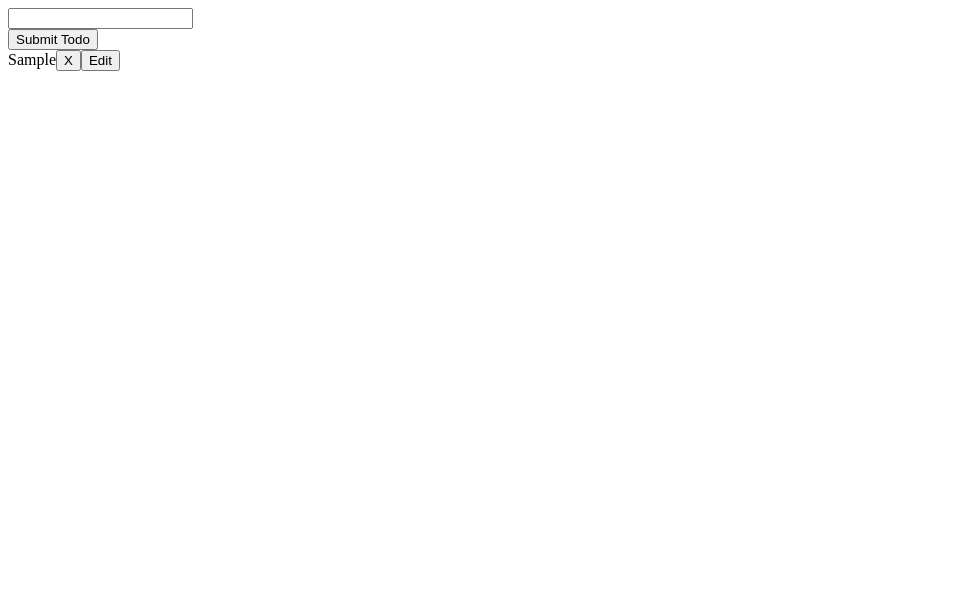
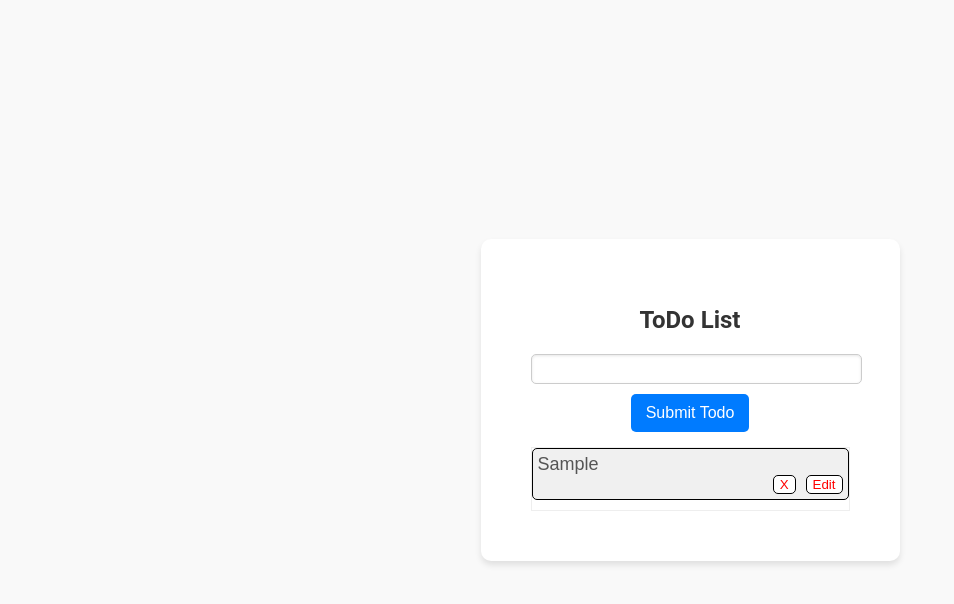
Before and after one commit to ssbhatnagar/React_Codes, a React (Vite) app in the folder react-codes/: page / in a window 1280 px wide. Both pictures are taken after typing "Sample" into the empty fields and a click on the button "Submit Todo". Shown: the top 604 px of the page, without its empty margins (0-954 px from the left). Built offline with nearby package versions, Linux system fonts and the light colour scheme.

Commit message:
feat: added CSS

```diff
--- a/react-codes/src/index.css
+++ b/react-codes/src/index.css
@@ -0,0 +1,113 @@
+body {
+    font-family: 'Roboto', sans-serif;
+    background-color: #f9f9f9;
+    margin: 0;
+    padding: 0;
+    display: flex;
+    justify-content: center;
+    align-items: center;
+    height: 100vh;
+  }
+
+  .mainContent {
+    background: #ffffff;
+    padding: 50px;
+    border-radius: 10px;
+    box-shadow: 0 4px 6px rgba(0, 0, 0, 0.1);
+    width: 100%;
+    height: 100%;
+    max-width: 400px;
+    text-align: center;
+  }
+
+  h1 {
+    font-size: 24px;
+    color: #333;
+    margin-bottom: 20px;
+  }
+
+  .inputBox input {
+    width: 100%;
+    padding: 5px;
+    border: 1px solid #ccc;
+    border-radius: 5px;
+    font-size: 16px;
+    margin-bottom: 10px;
+    box-shadow: inset 0 1px 3px rgba(0, 0, 0, 0.1);
+  }
+
+  .inputBox input:focus {
+    border-color: #007bff;
+    outline: none;
+    box-shadow: 0 0 5px rgba(0, 123, 255, 0.5);
+  }
+
+  .SubmitBtnContainer button {
+    background-color: #007bff;
+    color: #fff;
+    border: none;
+    padding: 10px 15px;
+    border-radius: 5px;
+    font-size: 16px;
+    cursor: pointer;
+    transition: background-color 0.3s ease;
+  }
+
+  .SubmitBtnContainer button:hover {
+    background-color: #0056b3;
+  }
+
+  .SubmitBtnContainer button:active {
+    background-color: #004085;
+  }
+
+  @media (max-width: 600px) {
+    .mainContent {
+      width: 100%;
+      padding: 15px;
+    }
+
+    h1 {
+      font-size: 20px;
+    }
+  }
+
+  .todoList{
+    text-align: left;
+    margin-top: 10px;
+    font-size: large;
+    color: #555;
+    border: 1px solid #eee;
+    margin-top: 15px;
+    font-family: Arial, Helvetica, sans-serif;
+}
+
+.singleTodo{
+    background-color: #f0f0f0;
+    border: 1px solid black;
+    padding: 5px;
+    margin-bottom: 10px;
+    border-radius: 5px;
+}
+
+.deleteEditBtn{
+    display: flex;
+    flex-direction: row;
+    justify-content: flex-end;
+    gap: 10px;
+    border: none;
+}
+
+.deleteBtn{
+    color: red;
+    border: 1px solid black;
+    border-radius: 5px;
+    background-color: white;
+}
+
+.editBtn{
+    color: red;
+    border: 1px solid black;
+    border-radius: 5px;
+    background-color: white;
+}
--- a/react-codes/src/questions/ToDo.jsx
+++ b/react-codes/src/questions/ToDo.jsx
@@ -52,8 +52,9 @@ function Todo() {
     }
 
     return (
-        <div>
-            <div>
+        <div className="mainContent">
+            <h1>ToDo List</h1>
+            <div className="inputBox">
                 {/* Input field jismein onKeyDown event handler add kiya hai */}
                 <input
                     type="text"
@@ -62,19 +63,21 @@ function Todo() {
                     onKeyDown={handleKeyDown}
                 />
             </div>
-            <div>
+            <div className="SubmitBtnContainer">
                 {/* Submit button ka text edit mode ke hisaab se badal raha hai */}
-                <button onClick={submitHandler}>
+                <button className="submitBtn" onClick={submitHandler}>
                     {editIndex !== null ? "Update Todo" : "Submit Todo"}
                 </button>
             </div>
-            <div>
+            <div className="todoList">
                 {todos.map((todo, index) => (
-                    <div key={index} >
+                    <div className="singleTodo" key={index} >
                         {todo}
                         {/* Delete aur Edit button */}
-                        <button onClick={() => deleteHandler(index)}>X</button>
-                        <button onClick={() => handleEdit(index, todo)}>Edit</button>
+                        <div className="deleteEditBtn">
+                        <button className="deleteBtn" onClick={() => deleteHandler(index)}>X</button>
+                        <button className="editBtn" onClick={() => handleEdit(index, todo)}>Edit</button>
+                        </div>
                     </div>
                 ))}
             </div>
```
